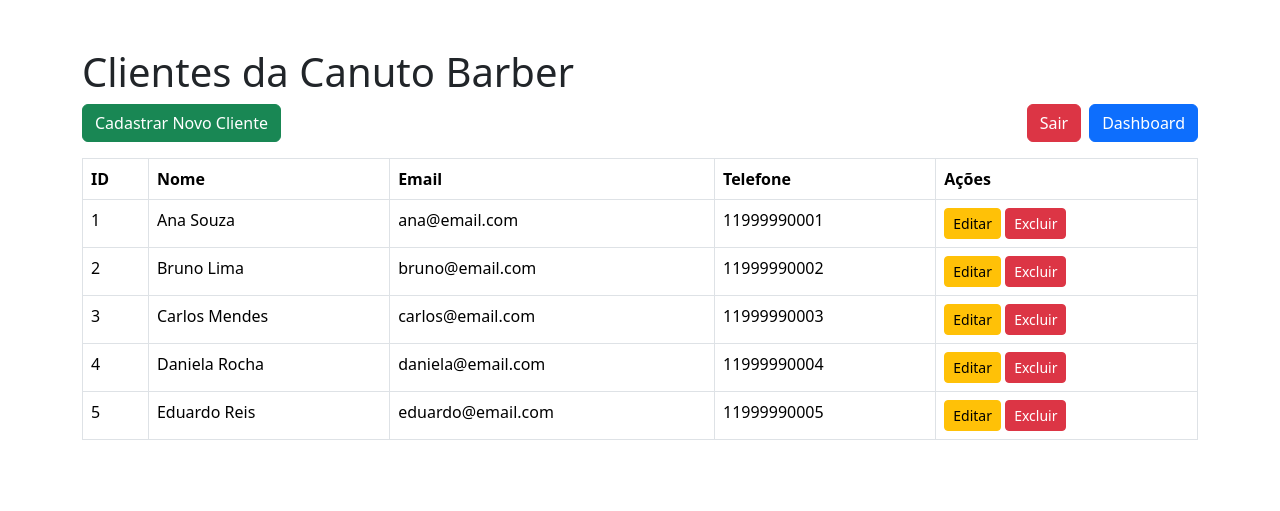
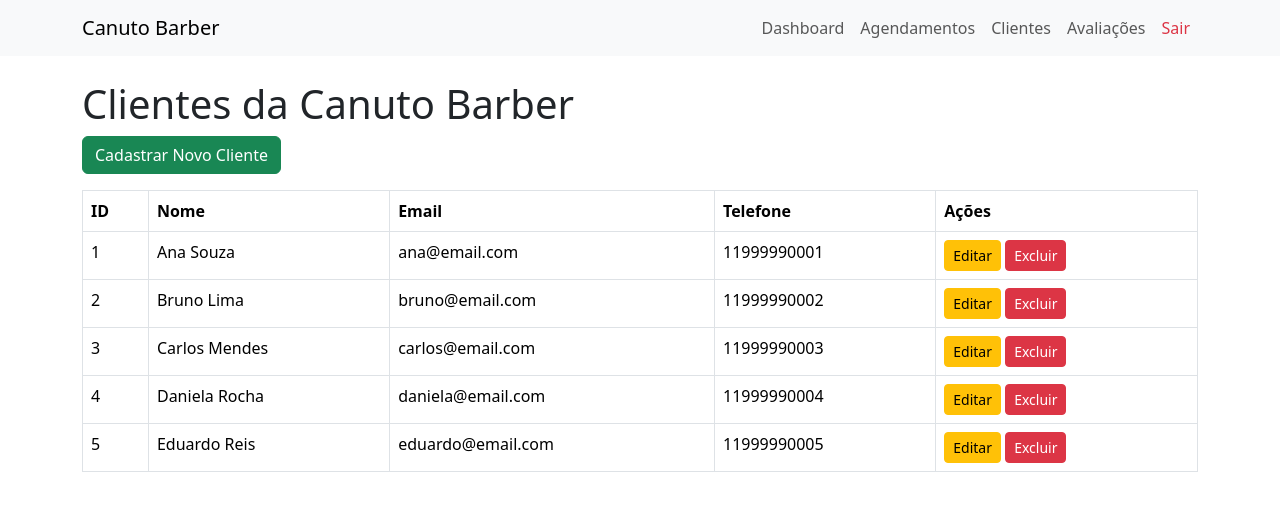
Before and after one commit to pkausg3x/canutobarber, a PHP site: page / in a window 1280 px wide. Shown: the top 511 px of the page. Run offline with PHP 8.4, Linux system fonts and the light colour scheme; the visitor is signed in with stand-in values (Sample User, id 1); data comes from the database, SQL or seed files in the repository.

Commit message:
Último Commit antes da entrega do projeto.

```diff
--- /dev/null
+++ b/footer.php
@@ -0,0 +1,4 @@
+</div> <!-- container -->
+<script src="https://cdn.jsdelivr.net/npm/bootstrap@5.3.3/dist/js/bootstrap.bundle.min.js"></script>
+</body>
+</html>
--- /dev/null
+++ b/header.php
@@ -0,0 +1,64 @@
+<?php
+if (session_status() == PHP_SESSION_NONE) {
+    session_start();
+}
+?>
+<!DOCTYPE html>
+<html lang="pt-br">
+<head>
+    <meta charset="UTF-8">
+    <title>Canuto Barber</title>
+    <link rel="stylesheet" href="https://cdn.jsdelivr.net/npm/bootstrap@5.3.3/dist/css/bootstrap.min.css">
+</head>
+<body>
+<nav class="navbar navbar-expand-lg navbar-light bg-light mb-4">
+    <div class="container">
+        <a class="navbar-brand" href="index.php">Canuto Barber</a>
+        <button class="navbar-toggler" type="button" data-bs-toggle="collapse" data-bs-target="#navbarNav"
+            aria-controls="navbarNav" aria-expanded="false" aria-label="Toggle navigation">
+            <span class="navbar-toggler-icon"></span>
+        </button>
+        <div class="collapse navbar-collapse" id="navbarNav">
+            <ul class="navbar-nav ms-auto">
+                <?php if (isset($_SESSION['barber_id'])): ?>
+                    <li class="nav-item">
+                        <a class="nav-link" href="dashboard.php">Dashboard</a>
+                    </li>
+                    <li class="nav-item">
+                        <a class="nav-link" href="agendamentos.php">Agendamentos</a>
+                    </li>
+                    <li class="nav-item">
+                        <a class="nav-link" href="index.php">Clientes</a>
+                    </li>
+                    <li class="nav-item">
+                        <a class="nav-link" href="avaliacoes.php">Avaliações</a>
+                    </li>
+                    <li class="nav-item">
+                        <a class="nav-link text-danger" href="logout.php">Sair</a>
+                    </li>
+                <?php elseif (isset($_SESSION['cliente_id'])): ?>
+                    <li class="nav-item">
+                        <a class="nav-link" href="cliente_agendamento.php">Agendar Serviço</a>
+                    </li>
+                    <li class="nav-item">
+                        <a class="nav-link" href="cliente_agendamentos.php">Meus Agendamentos</a>
+                    </li>
+                    <li class="nav-item">
+                        <a class="nav-link text-danger" href="cliente_logout.php">Sair</a>
+                    </li>
+                <?php else: ?>
+                    <li class="nav-item">
+                        <a class="nav-link" href="login.php">Login Barbeiro</a>
+                    </li>
+                    <li class="nav-item">
+                        <a class="nav-link" href="cliente_login.php">Login Cliente</a>
+                    </li>
+                    <li class="nav-item">
+                        <a class="nav-link" href="cliente_cadastro.php">Cadastro Cliente</a>
+                    </li>
+                <?php endif; ?>
+            </ul>
+        </div>
+    </div>
+</nav>
+<div class="container">
--- a/index.php
+++ b/index.php
@@ -5,19 +5,11 @@ if (!isset($_SESSION['barber_id'])) {
     exit();
 }
 include 'conexao.php';
+include 'header.php';
 ?>
-<!DOCTYPE html>
-<html lang="pt-br">
-<head>
-    <meta charset="UTF-8">
-    <title>Canuto Barber - Clientes</title>
-    <link rel="stylesheet" href="https://cdn.jsdelivr.net/npm/bootstrap@5.3.3/dist/css/bootstrap.min.css">
-</head>
-<body class="container mt-5">
+
     <h1>Clientes da Canuto Barber</h1>
     <a href="cadastrar.php" class="btn btn-success mb-3">Cadastrar Novo Cliente</a>
-    <a href="dashboard.php" class="btn btn-primary mb-3 float-end">Dashboard</a>
-    <a href="logout.php" class="btn btn-danger mb-3 float-end me-2">Sair</a>
 
     <table class="table table-bordered">
         <thead>
@@ -48,5 +40,5 @@ include 'conexao.php';
         <?php endwhile; ?>
         </tbody>
     </table>
-</body>
-</html>
+
+<?php include 'footer.php'; ?>
```
Also changed, not shown: cliente_agendamento.php (added, +100 -0 lines), dashboard.php (+7 -11 lines), excluir.php (added, +22 -0 lines).
